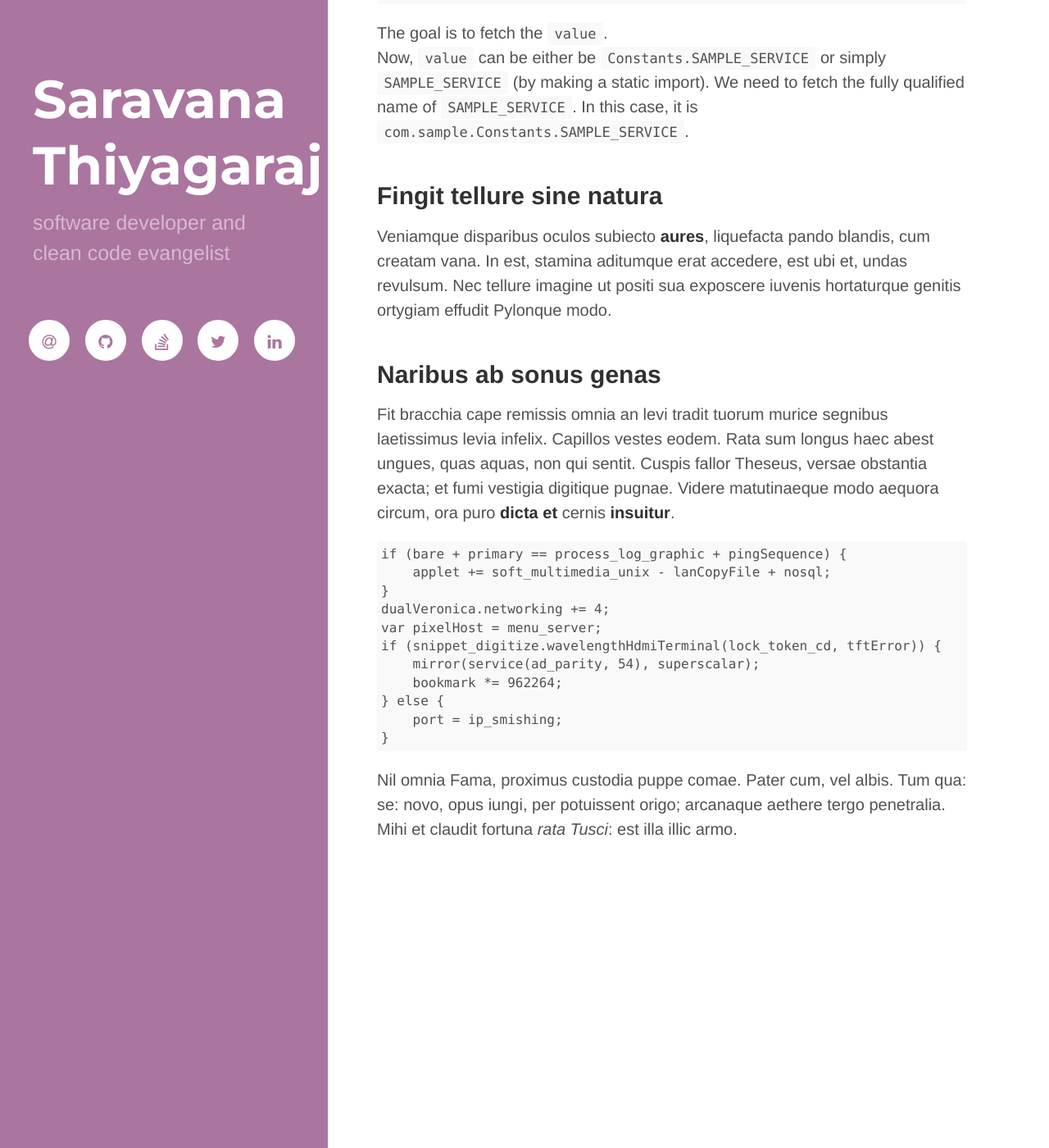
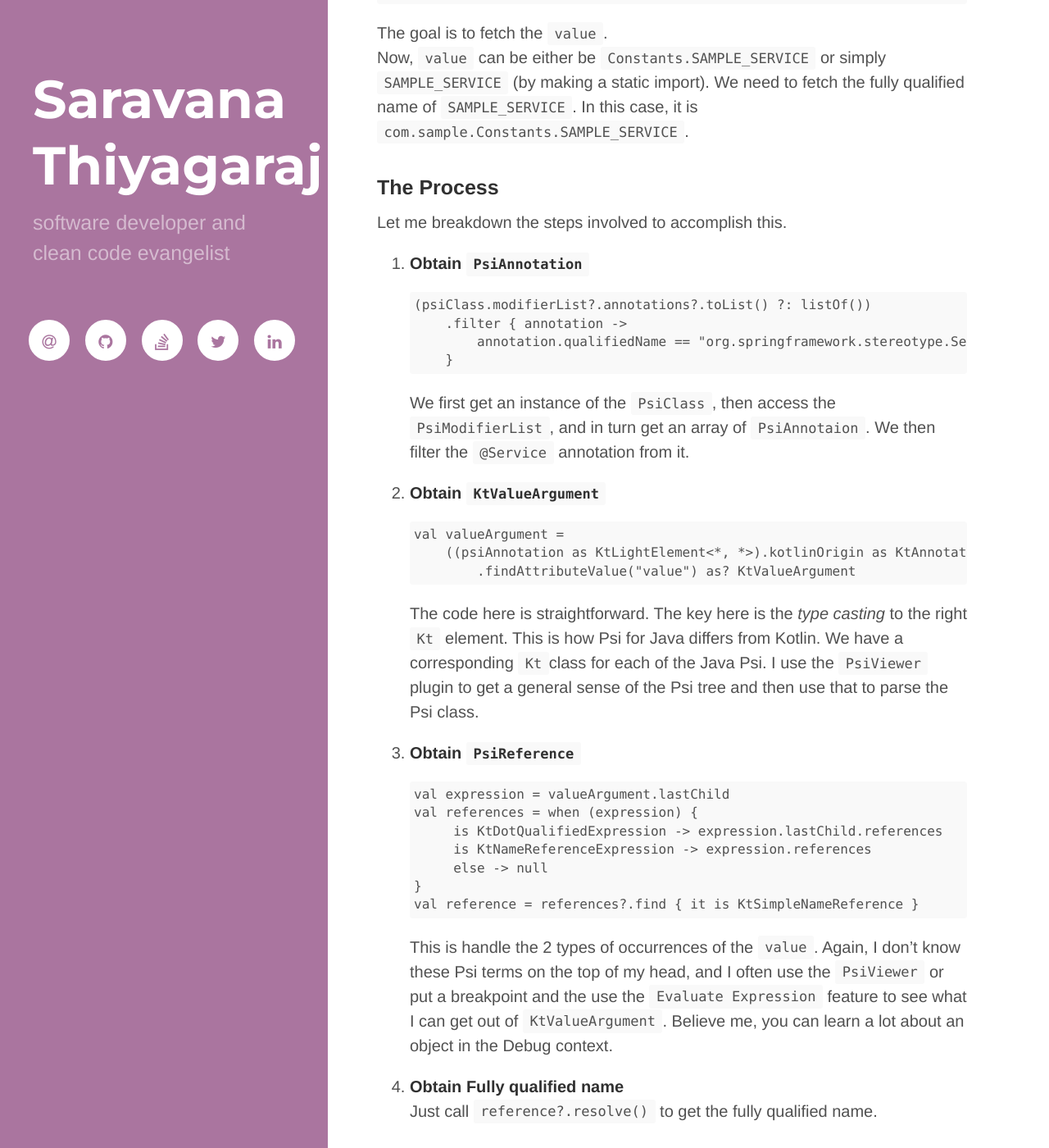
Before and after one commit to thsaravana/thsaravana.github.io, a Jekyll site: the page built from _posts/2018-09-30-intellij-kotlin-psi-parsing.md, in a window 1280 px wide and 1400 px high, scrolled down 844 px. Shown: the whole window at 82% size. Built offline with Jekyll 4.4.1, drawn with Linux system fonts in a browser that asks for light colours; nearby versions of some CDN libraries.

Commit message:
Blog 1 - Full process with code explained

```diff
--- a/_posts/2018-09-30-intellij-kotlin-psi-parsing.md
+++ b/_posts/2018-09-30-intellij-kotlin-psi-parsing.md
@@ -32,33 +32,43 @@ The goal is to fetch the `value`.<br>
 Now, `value` can be either be `Constants.SAMPLE_SERVICE` or simply `SAMPLE_SERVICE` (by making a static import).
 We need to fetch the fully qualified name of `SAMPLE_SERVICE`. In this case, it is `com.sample.Constants.SAMPLE_SERVICE`.
 
-## Fingit tellure sine natura
+### The Process
 
-Veniamque disparibus oculos subiecto **aures**, liquefacta pando blandis, cum
-creatam vana. In est, stamina aditumque erat accedere, est ubi et, undas
-revulsum. Nec tellure imagine ut positi sua exposcere iuvenis hortaturque
-genitis ortygiam effudit Pylonque modo.
+Let me breakdown the steps involved to accomplish this.
 
-## Naribus ab sonus genas
+1. **Obtain `PsiAnnotation` <br>**
 
-Fit bracchia cape remissis omnia an levi tradit tuorum murice segnibus
-laetissimus levia infelix. Capillos vestes eodem. Rata sum longus haec abest
-ungues, quas aquas, non qui sentit. Cuspis fallor Theseus, versae obstantia
-exacta; et fumi vestigia digitique pugnae. Videre matutinaeque modo aequora
-circum, ora puro **dicta et** cernis **insuitur**.
+       (psiClass.modifierList?.annotations?.toList() ?: listOf())
+           .filter { annotation ->
+               annotation.qualifiedName == "org.springframework.stereotype.Service"
+           }
 
-    if (bare + primary == process_log_graphic + pingSequence) {
-        applet += soft_multimedia_unix - lanCopyFile + nosql;
-    }
-    dualVeronica.networking += 4;
-    var pixelHost = menu_server;
-    if (snippet_digitize.wavelengthHdmiTerminal(lock_token_cd, tftError)) {
-        mirror(service(ad_parity, 54), superscalar);
-        bookmark *= 962264;
-    } else {
-        port = ip_smishing;
-    }
+    We first get an instance of the `PsiClass`, then access the `PsiModifierList`, and in turn get an array of
+    `PsiAnnotaion`. We then filter the `@Service` annotation from it.
 
-Nil omnia Fama, proximus custodia puppe comae. Pater cum, vel albis. Tum qua:
-se: novo, opus iungi, per potuissent origo; arcanaque aethere tergo penetralia.
-Mihi et claudit fortuna *rata Tusci*: est illa illic armo.
+2. **Obtain `KtValueArgument` <br>**
+
+       val valueArgument =
+           ((psiAnnotation as KtLightElement<*, *>).kotlinOrigin as KtAnnotationEntry)
+               .findAttributeValue("value") as? KtValueArgument
+
+    The code here is straightforward. The key here is the *type casting* to the right `Kt` element. This is how Psi for
+    Java differs from Kotlin. We have a corresponding `Kt`class for each of the Java Psi. I use the `PsiViewer` plugin to
+    get a general sense of the Psi tree and then use that to parse the Psi class.
+
+3. **Obtain `PsiReference` <br>**
+
+       val expression = valueArgument.lastChild
+       val references = when (expression) {
+            is KtDotQualifiedExpression -> expression.lastChild.references
+            is KtNameReferenceExpression -> expression.references
+            else -> null
+       }
+       val reference = references?.find { it is KtSimpleNameReference }
+
+   This is handle the 2 types of occurrences of the `value`. Again, I don't know these Psi terms on the top of my head,
+   and I often use the `PsiViewer` or put a breakpoint and the use the `Evaluate Expression` feature to see what I can get
+   out of `KtValueArgument`. Believe me, you can learn a lot about an object in the Debug context.
+
+4. **Obtain Fully qualified name <br>**
+    Just call `reference?.resolve()` to get the fully qualified name.
```
